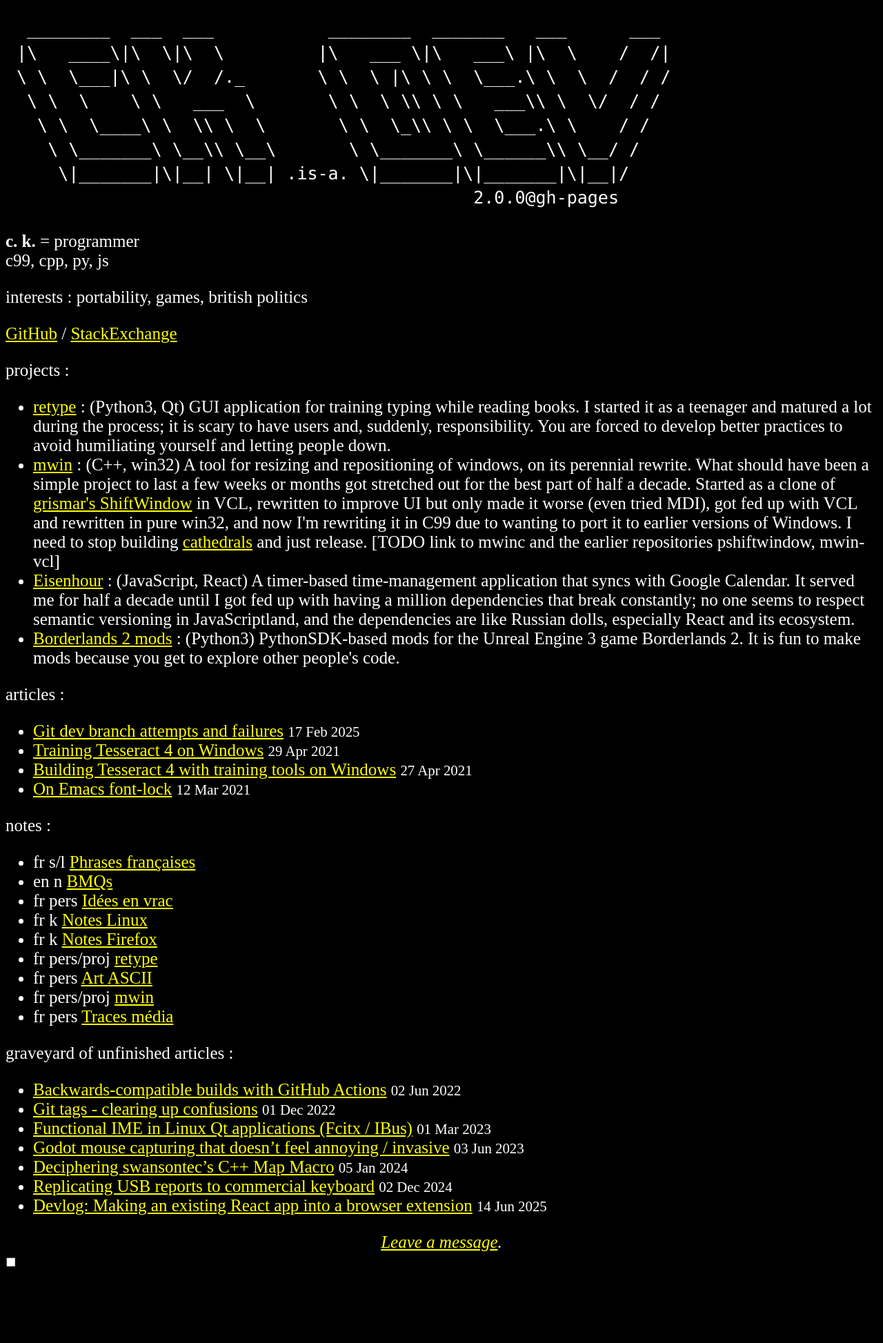
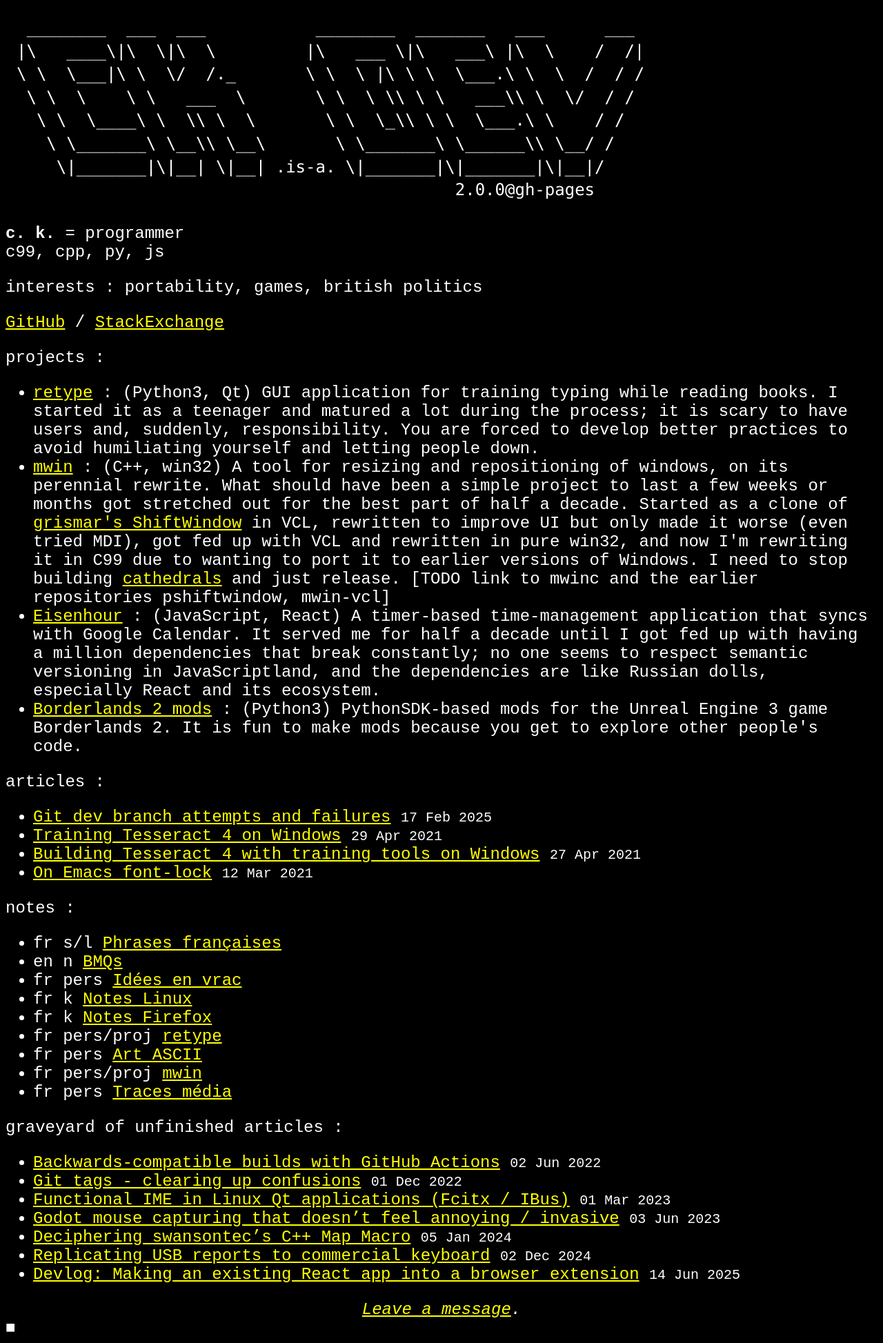
Before and after one commit to plu5/plu5.github.io, a Jekyll site: the page built from index.html, in a window 1280 px wide. Shown: the whole page at 69% size. Built offline with Jekyll 4.4.1, drawn with Linux system fonts in a browser that asks for light colours; the list of posts is cut into pages by our own code; before the commit the page ends 1851 px from its top, so only the background shows below that.

Commit message:
feat: rem font size and more font fallback options

```diff
--- a/public/css/irn.css
+++ b/public/css/irn.css
@@ -4,8 +4,9 @@
 body {
   color: white;
   background-color: black;
-  font-family: Hack, serif;
-  font-size: 25px;
+  font-family: Hack, "Courier New", "Source Code Pro", mono, sans-serif, serif;
+  font-size: 24px; /* older navigators */
+  font-size: 1.5rem;
 }
 
 /* different font for headings which i think is considered good design? */
```
